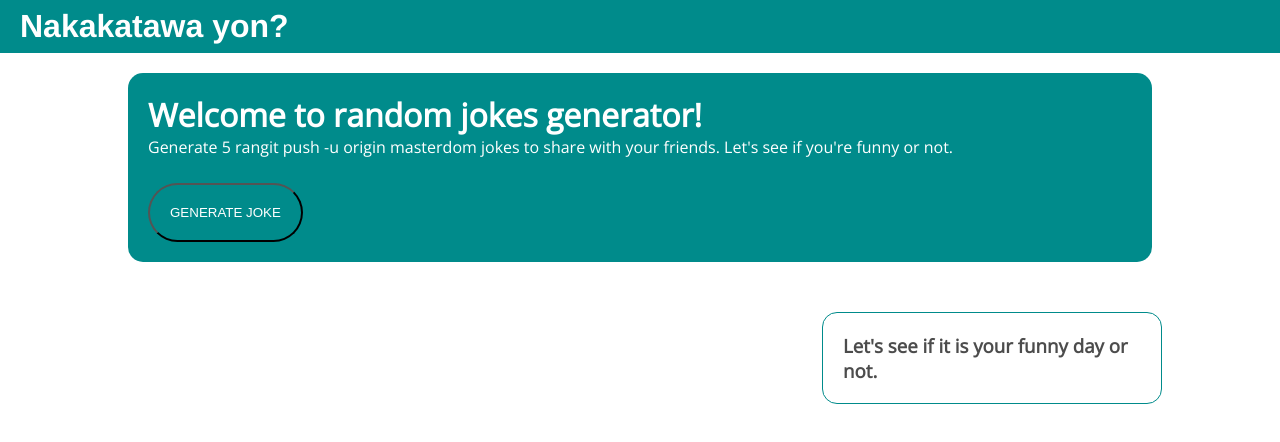
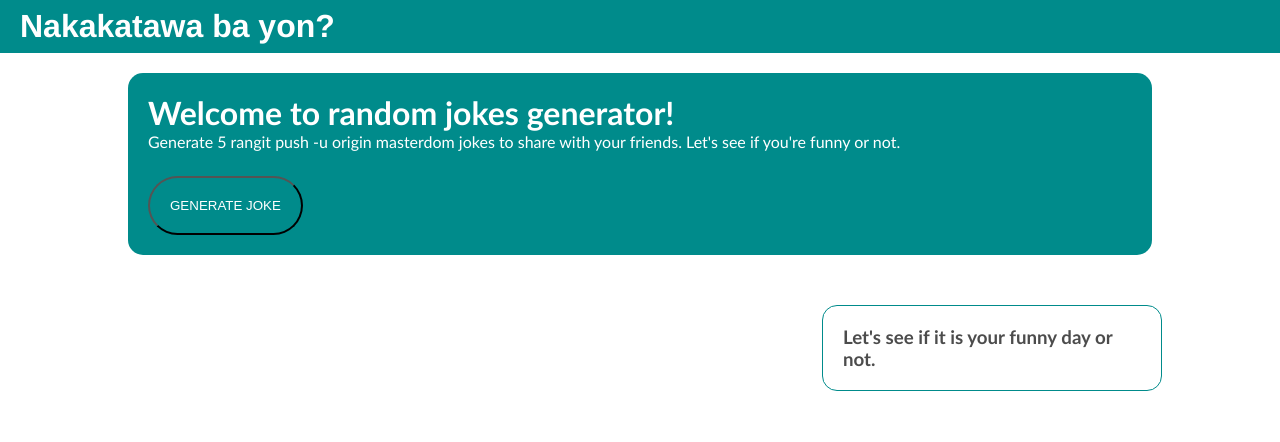
Before and after one commit to sharmainedlion/DeLeon_Act03, a plain HTML site: page index.html in a window 1280 px wide. Drawn offline with nearby package versions, Linux system fonts and the light colour scheme; a script that the page names is missing.

Commit message:
last na last comm

```diff
--- a/css/style.css
+++ b/css/style.css
@@ -7,7 +7,7 @@
 }
 
 body{
-    font-family: 'Open Sans', sans-serif;
+    font-family: 'Gill Sans', 'Gill Sans MT', Calibri, 'Trebuchet MS', sans-serif;
     color: rgba(0, 0, 0, .7)
 }
 
--- a/index.html
+++ b/index.html
@@ -9,7 +9,7 @@
 </head>
 <body>
     <header>
-        <h1>Nakakatawa yon?</h1>
+        <h1>Nakakatawa ba yon?</h1>
     </header>
 
     <div class="container">
```
